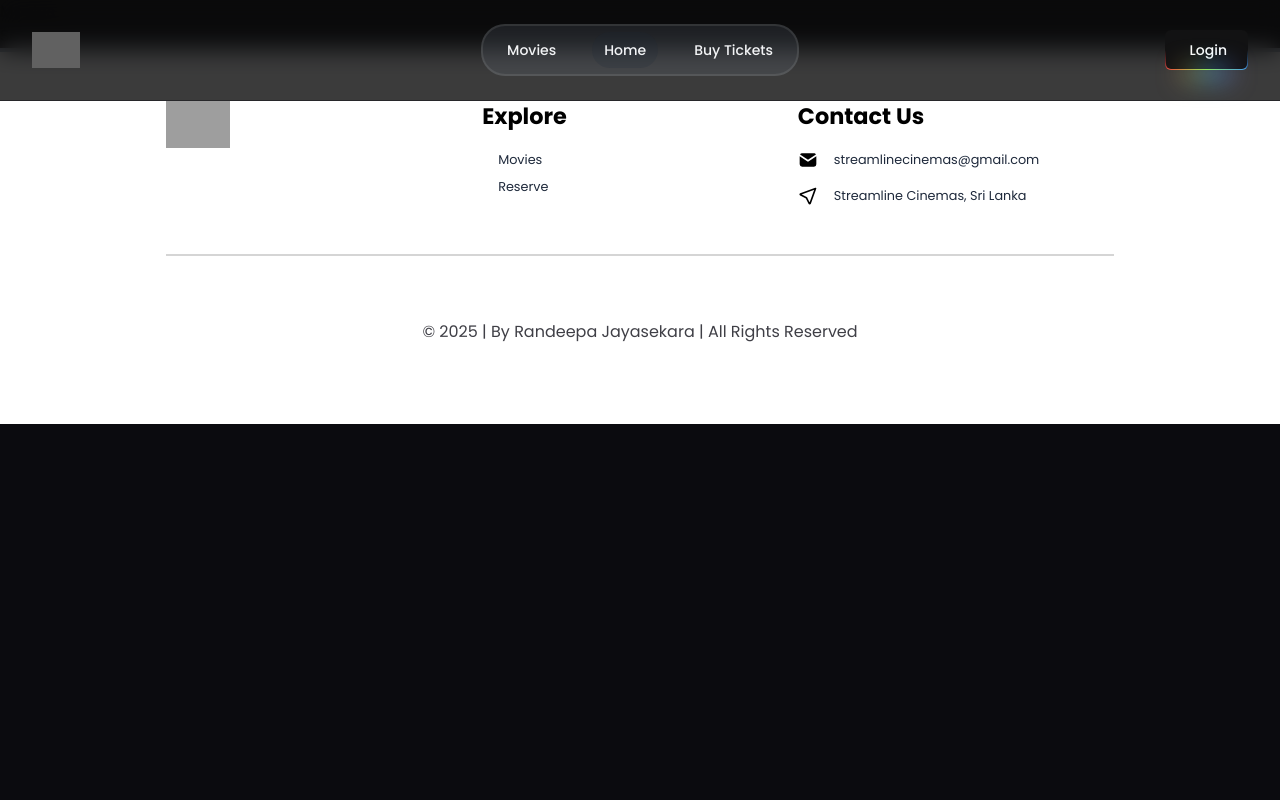
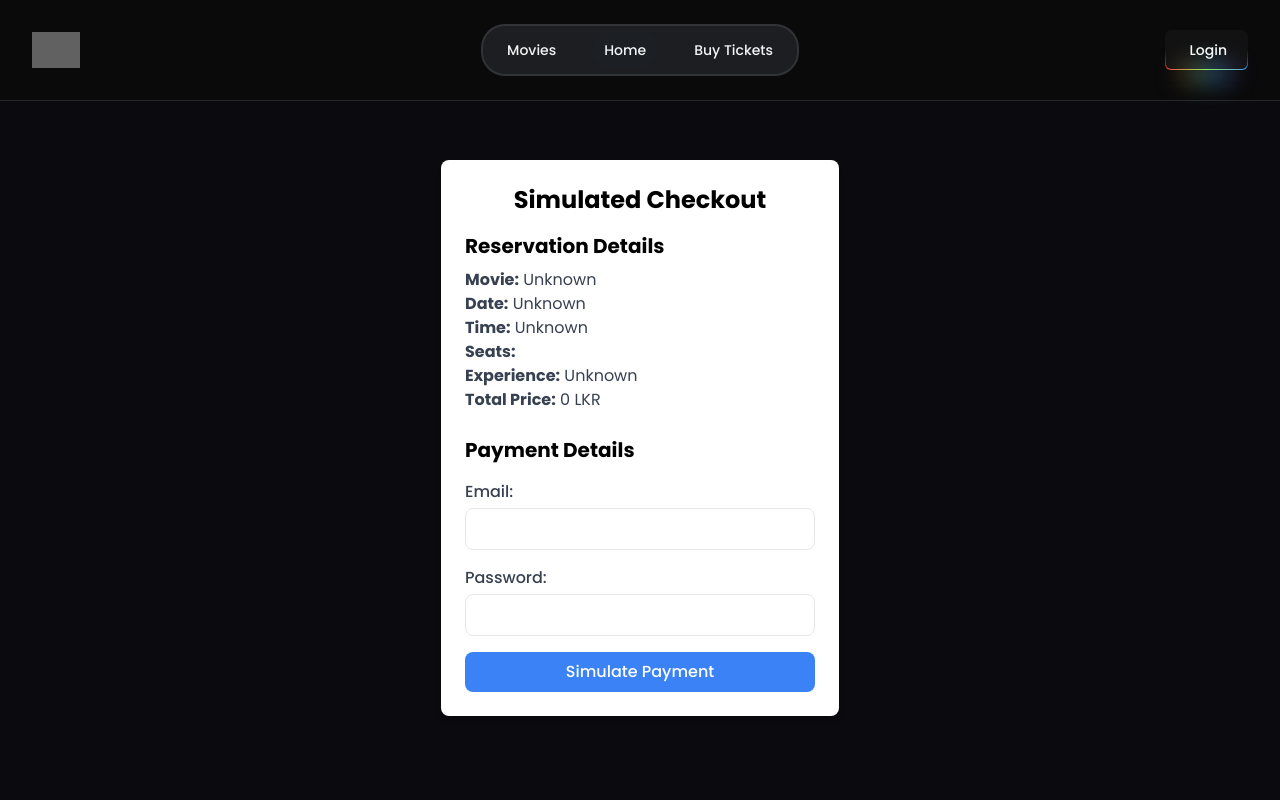
Before and after one commit to randeepajayasekara/streamline-cinemas, a React (Vite) app: page /reserve/checkout in a window 1280 px wide. Shown: the top 800 px of the page. Built offline with nearby package versions, Linux system fonts and the light colour scheme; grey boxes are pictures that could not be loaded.

Commit message:
Update: Simulation I

```diff
--- a/package.json
+++ b/package.json
@@ -1,5 +1,5 @@
 {
-  "name": "smart-dustbin-network",
+  "name": "streamline-cinemas",
   "private": true,
   "version": "0.0.0",
   "type": "module",
--- a/src/routes/reservation/simulated-checkout.tsx
+++ b/src/routes/reservation/simulated-checkout.tsx
@@ -1,10 +1,140 @@
+import { useState } from "react";
+import { useNavigate, useLocation } from "react-router-dom";
+import { getAuth, createUserWithEmailAndPassword } from "firebase/auth";
+import { getFirestore, doc, setDoc } from "firebase/firestore";
+import { app } from "@/backend/firebase";
+
+const auth = getAuth(app);
+const db = getFirestore(app);
+
 export default function CheckoutSimulation() {
-    return (
-      <div>
-        <h1>Movies</h1>
-        <ul>
-          <li>Sample</li>
-        </ul>
+  const navigate = useNavigate();
+  const location = useLocation();
+  const reservationData = location.state || {
+    movie: "Unknown",
+    date: "Unknown",
+    time: "Unknown",
+    seats: [],
+    experience: "Unknown",
+    totalPrice: 0,
+  };
+
+  const [email, setEmail] = useState("");
+  const [password, setPassword] = useState("");
+  const [loading, setLoading] = useState(false);
+  const [error, setError] = useState("");
+
+  const handlePaymentSimulation = async () => {
+    setLoading(true);
+    setError("");
+
+    try {
+      const userCredential = await createUserWithEmailAndPassword(
+        auth,
+        email,
+        password
+      );
+      const user = userCredential.user;
+
+      // Save reservation data in Firestore
+      const reservationRef = doc(db, "reservations", user.uid);
+      await setDoc(reservationRef, {
+        ...reservationData,
+        email: user.email,
+        timestamp: new Date(),
+      });
+
+      // Redirect to confirmation page
+      navigate("/confirmation", { state: { reservationData } });
+    } catch (err: any) {
+      setError(err.message);
+    } finally {
+      setLoading(false);
+    }
+  };
+
+  return (
+    <div className="py-40 px-6 md:px-12 min-h-screen flex items-center justify-center">
+      <div className="p-6 max-w-lg mx-auto bg-white rounded-lg shadow-md">
+        <h1 className="text-2xl font-bold mb-4 text-center">
+          Simulated Checkout
+        </h1>
+        {reservationData ? (
+          <div className="mb-6">
+            <h2 className="text-xl font-semibold mb-2">Reservation Details</h2>
+            <p className="text-gray-700">
+              <strong>Movie:</strong> {reservationData.movie}
+            </p>
+            <p className="text-gray-700">
+              <strong>Date:</strong> {reservationData.date}
+            </p>
+            <p className="text-gray-700">
+              <strong>Time:</strong> {reservationData.time}
+            </p>
+            <p className="text-gray-700">
+              <strong>Seats:</strong>{" "}
+              {Array.isArray(reservationData.seats)
+                ? reservationData.seats.join(", ")
+                : "N/A"}
+            </p>
+            <p className="text-gray-700">
+              <strong>Experience:</strong> {reservationData.experience}
+            </p>
+            <p className="text-gray-700">
+              <strong>Total Price:</strong> {reservationData.totalPrice} LKR
+            </p>
+          </div>
+        ) : (
+          <p className="text-gray-500">No reservation data found.</p>
+        )}
+
+        <h2 className="text-xl font-semibold mb-4">Payment Details</h2>
+        <form
+          onSubmit={(e) => {
+            e.preventDefault();
+            handlePaymentSimulation();
+          }}
+          className="space-y-4"
+        >
+          <div>
+            <label className="block text-gray-700 font-medium mb-1">
+              Email:
+            </label>
+            <input
+              type="email"
+              value={email}
+              onChange={(e) => setEmail(e.target.value)}
+              required
+              className="w-full px-4 py-2 border rounded-lg focus:outline-none focus:ring-2 focus:ring-blue-500"
+            />
+          </div>
+          <div>
+            <label className="block text-gray-700 font-medium mb-1">
+              Password:
+            </label>
+            <input
+              type="password"
+              value={password}
+              onChange={(e) => setPassword(e.target.value)}
+              required
+              className="w-full px-4 py-2 border rounded-lg focus:outline-none focus:ring-2 focus:ring-blue-500"
+            />
+          </div>
+          <button
+            type="submit"
+            disabled={loading}
+            className={`w-full py-2 px-4 rounded-lg text-white font-medium ${
+              loading
+                ? "bg-gray-400 cursor-not-allowed"
+                : "bg-blue-500 hover:bg-blue-600"
+            }`}
+          >
+            {loading ? "Processing..." : "Simulate Payment"}
+          </button>
+        </form>
+
+        {error && <p className="text-red-500 mt-4">{error}</p>}
       </div>
-    );
-  }
+    </div>
+  );
+}
```
